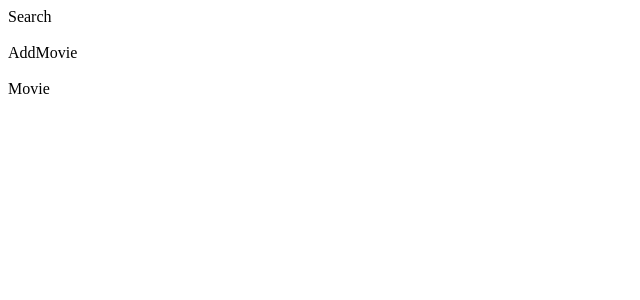
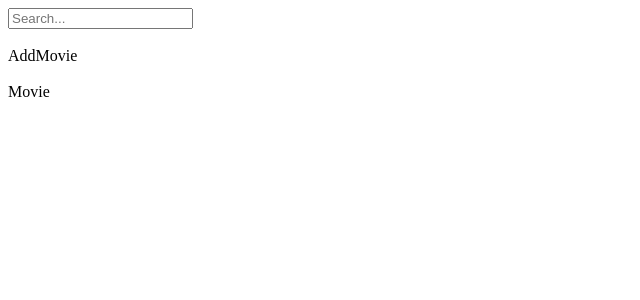
Before and after one commit to timothykiyeng/Movie-App-Using-React, a React (Create React App) app: page / in a window 1280 px wide. Shown: the top 300 px of the page, without its empty margins (0-640 px from the left). Built offline with nearby package versions, Linux system fonts and the light colour scheme; data requests are answered from the project's data file.

Commit message:
Added a onChange to my search input and passed the searchMovie function which will be triggered when a user searches for a particular movie

```diff
--- a/src/Components/Search.js
+++ b/src/Components/Search.js
@@ -1,8 +1,21 @@
 import React from 'react'
 
-function Search() {
+function Search({search, onSearchChange}) {
   return (
-    <div>Search</div>
+    <div>
+
+<header>
+
+          <input
+            className="search"
+            type="text"
+            value={search}
+            placeholder="Search..."
+            onChange={onSearchChange}
+          />
+
+        </header>
+    </div>
   )
 }
 
```
